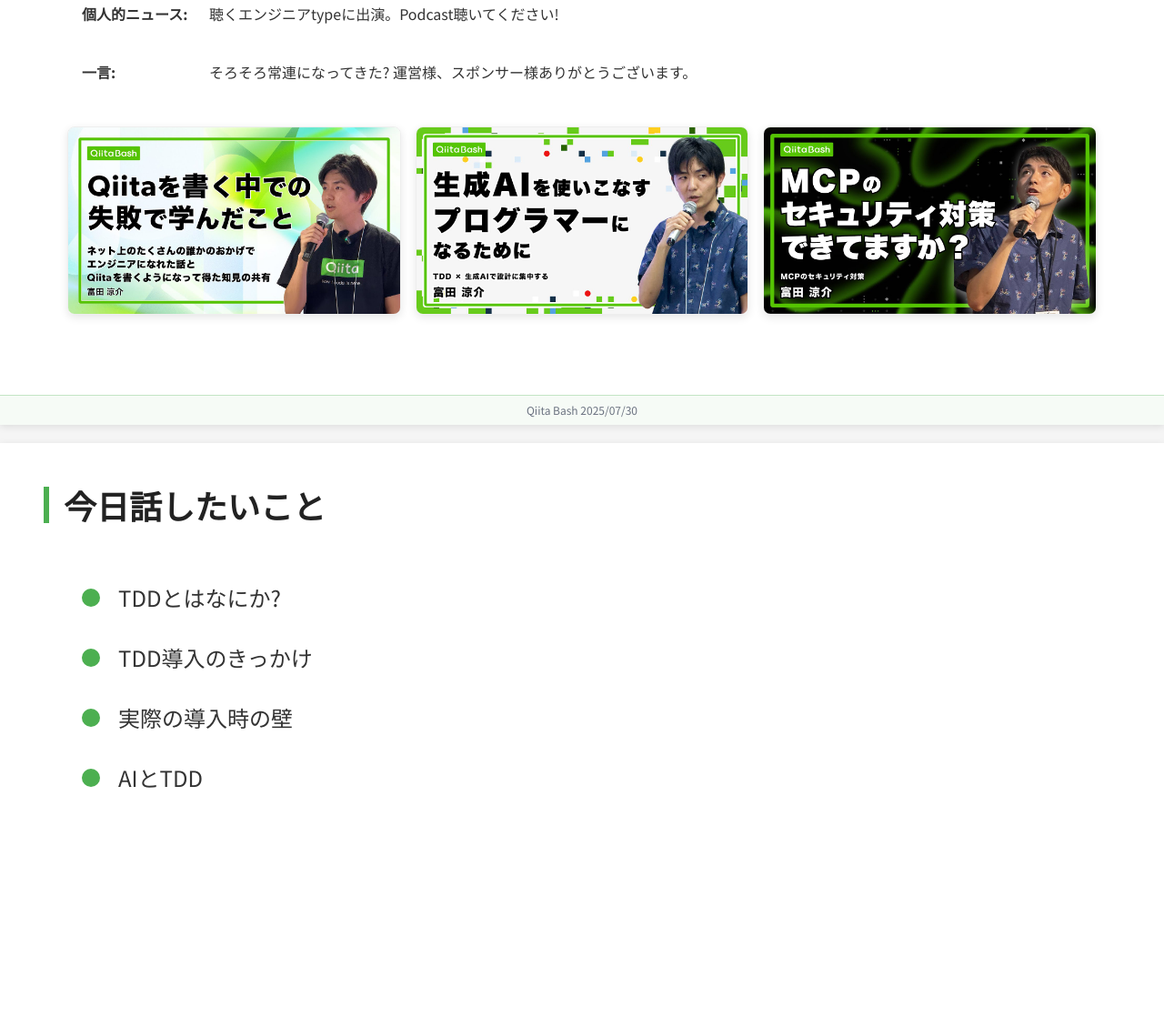
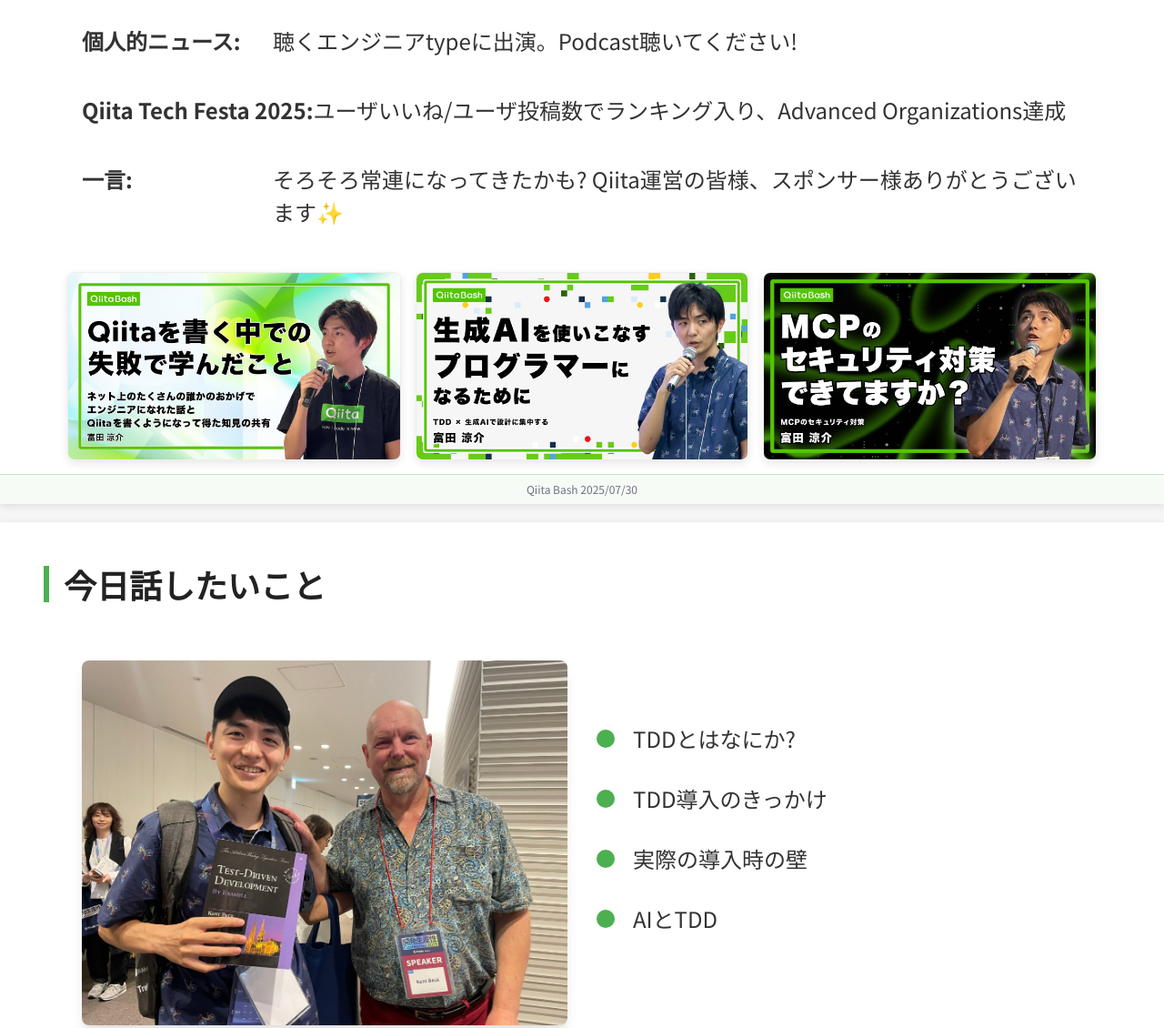
Before and after one commit to RyosukeDTomita/marp_env, a website: page 20250730_qiitabash/tdd.html in a window 1280 px wide. Shown: the part 1013-2143 px from the top of the page at 91% size. Drawn offline with nearby package versions, Linux system fonts and the light colour scheme.

Commit message:
feat: final

```diff
--- a/20250730_qiitabash/tdd.html
+++ b/20250730_qiitabash/tdd.html
@@ -64,10 +64,11 @@
     .profile-item {
         margin-bottom: 16px;
         display: flex;
+        font-size: 1.5em;
     }
     .profile-label {
         font-weight: 600;
-        min-width: 140px;
+        min-width: 210px;
     }
     .agenda-list {
         list-style-type: none;
@@ -264,8 +265,12 @@
 <span>聴くエンジニアtypeに出演。Podcast聴いてください!</span>
 </div>
 <div class="profile-item">
+<span class="profile-label">Qiita Tech Festa 2025:</span>
+<span>ユーザいいね/ユーザ投稿数でランキング入り、Advanced Organizations達成</span>
+</div>
+<div class="profile-item">
 <span class="profile-label">一言:</span>
-<span>そろそろ常連になってきた? 運営様、スポンサー様ありがとうございます。</span>
+<span>そろそろ常連になってきたかも? Qiita運営の皆様、スポンサー様ありがとうございます✨</span>
 </div>
 </div>
 <div class="photo-container flex justify-center gap-4 mt-8">
@@ -284,7 +289,11 @@
 <div class="slide-header mb-10">
 <h1 class="title text-4xl">今日話したいこと</h1>
 </div>
-<div class="content-area mx-auto mt-16">
+<div class="content-area mx-auto mt-16 grid grid-cols-2 gap-8 items-center">
+<div class="flex justify-center">
+<img alt="Kent Beck" class="w-full h-auto object-cover rounded-lg shadow-lg" src="./assets/kentbeck.jpg"/>
+</div>
+<div>
 <ul class="agenda-list">
 <li class="agenda-item">
 <span class="agenda-bullet"></span>
@@ -303,6 +312,7 @@
 <span>AIとTDD</span>
 </li>
 </ul>
+</div>
 </div>
 <div class="absolute bottom-0 left-0 right-0 text-center text-xs text-gray-500" style="border-top: 1px solid rgba(76, 175, 80, 0.3); padding: 8px; background-color: rgba(76, 175, 80, 0.05);">
     Qiita Bash 2025/07/30
@@ -578,7 +588,7 @@
 </div>
 <div class="summary-point">
 <div class="summary-bullet text-xl">2</div>
-<p class="text-2xl">少なくともAIにはテストとうガードレールは必要だとは思う。TDDが最良とは思わないので、手を動かしながらいろいろ模索していきたい。</p>
+<p class="text-2xl">少なくともAIへのガードレールとしてのテストは有用だと思う。TDDが最良かはわからないので、手を動かしながらいろいろ模索していきたい。</p>
 </div>
 </div>
 </div>
@@ -598,7 +608,7 @@
 <div class="qr-item">
 <img alt="Qiita記事QRコード" class="qr-image mx-auto" src="./assets/qiita.png"/>
 <div class="qr-label">Qiita記事</div>
-<div class="qr-description">TDDに関する詳細記事</div>
+<div class="qr-description">TDDに関する詳細記事WIP</div>
 </div>
 <div class="qr-item">
 <img alt="今日の登壇資料QRコード" class="qr-image mx-auto" src="./assets/sd.png"/>
```
Also changed, not shown: 20250730_qiitabash/genspark/2.html (+6 -1 lines), 20250730_qiitabash/tdd.md (+1 -0 lines), 20250730_qiitabash/assets/kentbeck.jpg (added).
